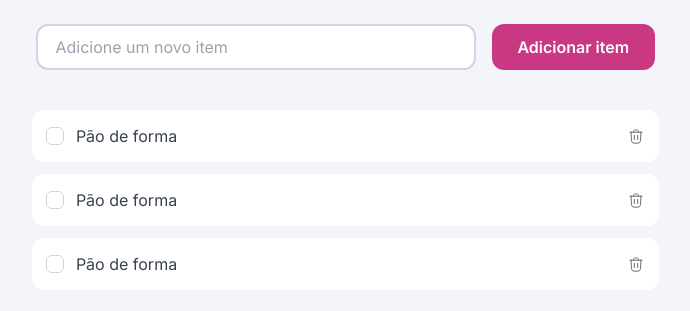
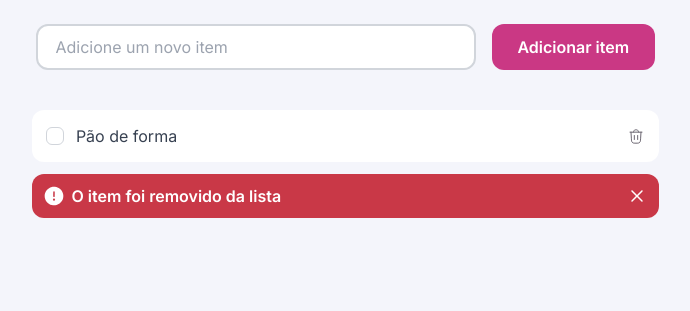
Before and after one commit to GabrielGPena793/shopping_list, a plain HTML site: page index.html in a window 1280 px wide. Shown: the part 213-524 px from the top of the page, without its empty margins (295-985 px from the left). Drawn offline with Linux system fonts and the light colour scheme.

Commit message:
done message remove

```diff
--- a/index.html
+++ b/index.html
@@ -41,20 +41,10 @@
           <img src="./assets/trash.svg" alt="icone de lixeira" />
         </div>
 
-        <div class="task">
-          <div class="container_input">
-            <input class="check" type="checkbox" id="check" />
-            <label for="check">Pão de forma</label>
-          </div>
-          <img src="./assets/trash.svg" alt="icone de lixeira" />
-        </div>
-
-        <div class="task">
-          <div class="container_input">
-            <input class="check" type="checkbox" id="check" />
-            <label for="check">Pão de forma</label>
-          </div>
-          <img src="./assets/trash.svg" alt="icone de lixeira" />
+        <div class="remove_message">
+          <img src="./assets/alert.svg" alt="icone de alerta" />
+          <span>O item foi removido da lista</span>
+          <img src="./assets/close.svg" alt="icone de X" />
         </div>
       </div>
     </main>
--- a/styles/index.css
+++ b/styles/index.css
@@ -2,3 +2,4 @@
 @import url("./header.css");
 @import url("./form.css");
 @import url("./tasks.css");
+@import url("./remove.css");
--- /dev/null
+++ b/styles/remove.css
@@ -0,0 +1,17 @@
+.remove_message {
+  display: flex;
+  padding: 0.75rem;
+  gap: 0.5rem;
+  background: var(--color-danger);
+  border-radius: 12px;
+  align-items: center;
+
+  & span {
+    color: var(--background-secondary);
+    font: var(--label);
+  }
+
+  & img[src*="close"] {
+    margin-left: auto;
+  }
+}
```
